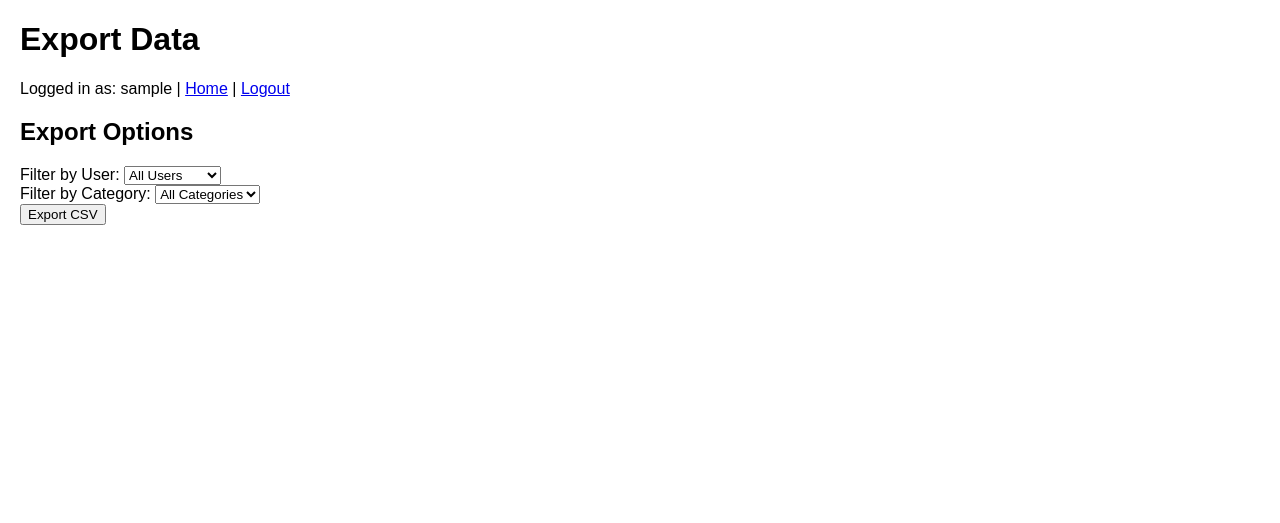
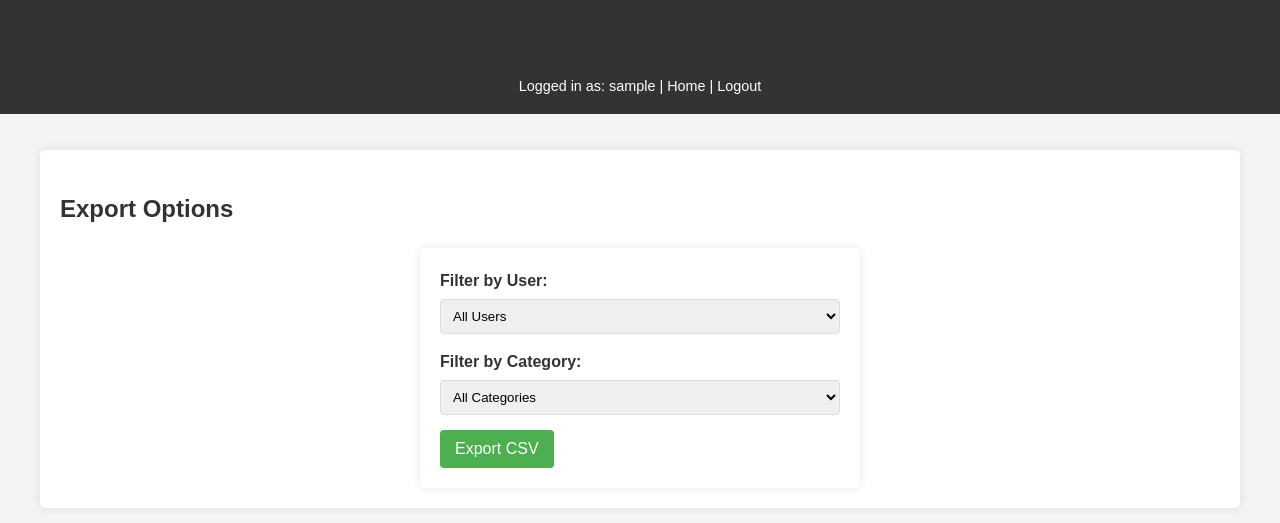
Before and after one commit to pizzamanG/wapp, a Python web app: template fast_api/templates/export.html in a window 1280 px wide. Shown: the top 523 px of the page. Run offline with Jinja, Linux system fonts and the light colour scheme; the template is opened without the code that fills it: most values are stand-ins (such as "Sample title", 1, 10 or a date in 2020).

Commit message:
Update style.css

```diff
--- a/fast_api/static/style.css
+++ b/fast_api/static/style.css
@@ -1,8 +1,178 @@
+/* General styles */
 body {
     font-family: Arial, sans-serif;
-    margin: 20px;
+    line-height: 1.6;
+    margin: 0;
+    padding: 0;
+    color: #333;
+    background-color: #f4f4f4;
 }
-.error {
-    color: red;
+
+header {
+    background-color: #333;
+    color: #fff;
+    padding: 1rem;
+    text-align: center;
+}
+
+header h1 {
+    margin: 0;
+}
+
+.user-info {
+    margin-top: 0.5rem;
+    font-size: 0.9rem;
+}
+
+.user-info a {
+    color: #fff;
+    text-decoration: none;
+}
+
+.user-info a:hover {
+    text-decoration: underline;
+}
+
+main {
+    max-width: 1200px;
+    margin: 0 auto;
+    padding: 1rem;
+}
+
+h1, h2, h3 {
+    color: #333;
+}
+
+/* Login form */
+form {
+    max-width: 400px;
+    margin: 0 auto;
+    padding: 20px;
+    background: #fff;
+    border-radius: 5px;
+    box-shadow: 0 0 10px rgba(0,0,0,0.1);
+}
+
+form label {
+    display: block;
+    margin-bottom: 5px;
     font-weight: bold;
 }
+
+form input {
+    width: 100%;
+    padding: 8px;
+    margin-bottom: 15px;
+    border: 1px solid #ddd;
+    border-radius: 4px;
+}
+
+form button {
+    background: #333;
+    color: #fff;
+    padding: 10px 15px;
+    border: none;
+    border-radius: 4px;
+    cursor: pointer;
+}
+
+form button:hover {
+    background: #555;
+}
+
+.error {
+    color: #f00;
+    margin-bottom: 15px;
+}
+
+/* Categories and videos grid */
+.categories-grid, .videos-grid {
+    display: grid;
+    grid-template-columns: repeat(auto-fill, minmax(200px, 1fr));
+    gap: 15px;
+    margin-top: 20px;
+}
+
+.category-card, .video-card {
+    background: #fff;
+    border-radius: 5px;
+    box-shadow: 0 0 5px rgba(0,0,0,0.1);
+    padding: 15px;
+    text-align: center;
+    transition: transform 0.3s ease;
+}
+
+.category-card:hover, .video-card:hover {
+    transform: translateY(-5px);
+    box-shadow: 0 5px 15px rgba(0,0,0,0.1);
+}
+
+.category-card a, .video-card a {
+    text-decoration: none;
+    color: #333;
+}
+
+.labeled-badge {
+    display: inline-block;
+    background: #4CAF50;
+    color: white;
+    padding: 3px 8px;
+    border-radius: 10px;
+    font-size: 0.8rem;
+    margin-top: 5px;
+}
+
+/* Export panel */
+.export-panel {
+    background: #fff;
+    border-radius: 5px;
+    box-shadow: 0 0 10px rgba(0,0,0,0.1);
+    padding: 20px;
+    margin-top: 20px;
+}
+
+.form-group {
+    margin-bottom: 15px;
+}
+
+.form-group label {
+    display: block;
+    margin-bottom: 5px;
+    font-weight: bold;
+}
+
+.form-group select {
+    width: 100%;
+    padding: 8px;
+    border: 1px solid #ddd;
+    border-radius: 4px;
+}
+
+.export-button {
+    background: #4CAF50;
+    color: white;
+    padding: 10px 15px;
+    border: none;
+    border-radius: 4px;
+    cursor: pointer;
+    font-size: 1rem;
+}
+
+.export-button:hover {
+    background: #45a049;
+}
+
+/* Breadcrumb navigation */
+.breadcrumb {
+    margin: 10px 0;
+    font-size: 0.9rem;
+}
+
+.breadcrumb a {
+    color: #fff;
+    text-decoration: none;
+}
+
+.breadcrumb a:hover {
+    text-decoration: underline;
+}
```
